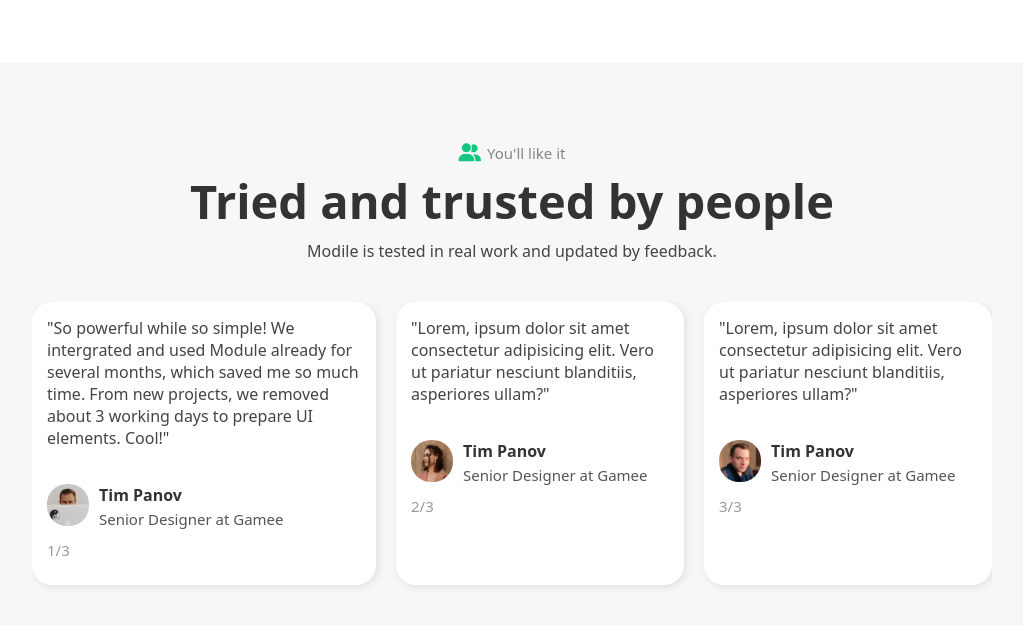
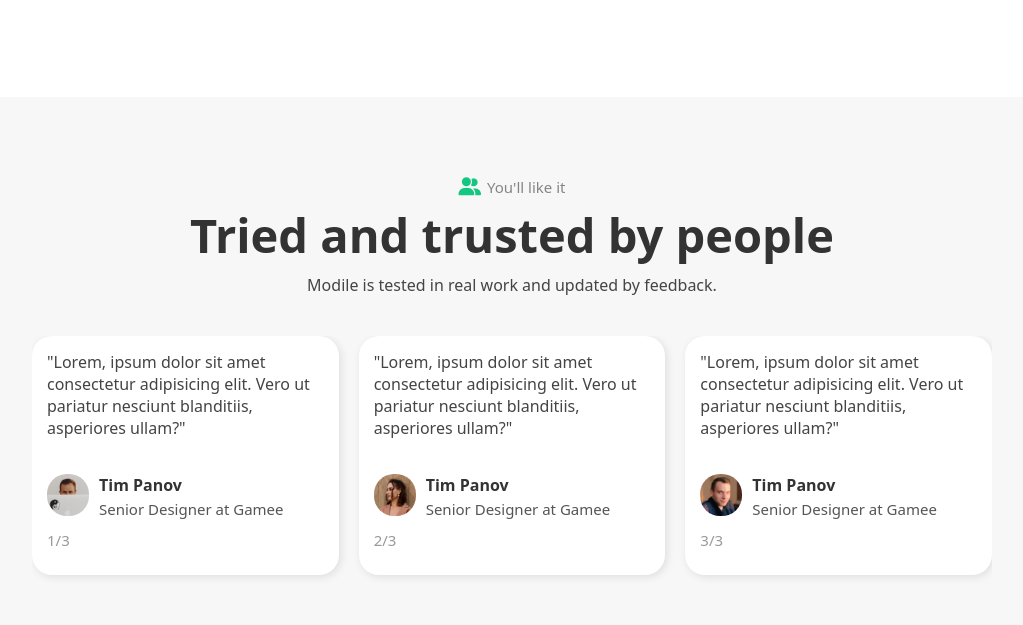
Before and after one commit to enemrocky/module-site, a plain HTML site: page index.html in a window 1280 px wide. Shown: the part 2159-2784 px from the top of the page, without its empty margins (128-1151 px from the left). Drawn offline with Linux system fonts and the light colour scheme.

Commit message:
minor fixes

```diff
--- a/index.html
+++ b/index.html
@@ -82,7 +82,6 @@
           </button>
           <button class="btn btn__primary block">Get Module</button>
         </div>
-        <img class="showcase__image" src="./images/showcase.webp" />
       </main>
     </div>
 
@@ -247,10 +246,8 @@
         <div class="testimonials__cards">
           <div class="card">
             <p class="para">
-              "So powerful while so simple! We intergrated and used Module
-              already for several months, which saved me so much time. From new
-              projects, we removed about 3 working days to prepare UI elements.
-              Cool!"
+              "Lorem, ipsum dolor sit amet consectetur adipisicing elit. Vero ut
+              pariatur nesciunt blanditiis, asperiores ullam?"
             </p>
             <div class="user__profile">
               <img src="./images/review-1.jpg" alt=#">
--- a/style.css
+++ b/style.css
@@ -107,6 +107,7 @@ h4 {
 .link.nav__link {
   font-weight: 600;
 }
+
 
 .link.faq__link {
   text-decoration: underline;
@@ -390,6 +391,7 @@ h4 {
   display: flex;
   flex-direction: column;
   gap: 1.5rem;
+  margin-bottom: 5rem;
 }
 
 .showcase__image {
```
